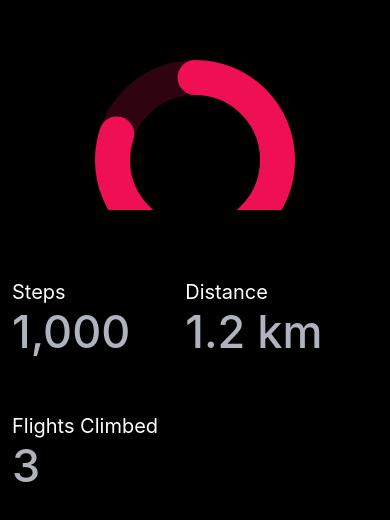
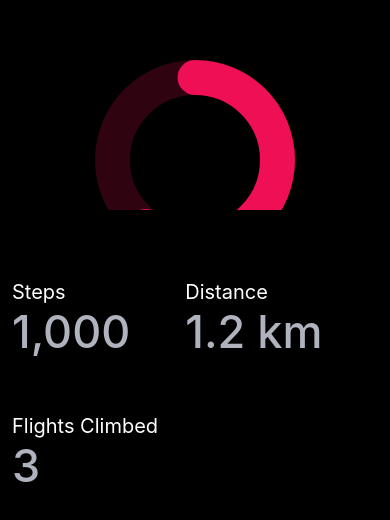
Before and after one commit to Scure21/StepCounter, a React Native app: screen / in a window 390 px wide. Shown: the part 136-656 px from the top of the page. Built offline with nearby package versions, Linux system fonts and the light colour scheme.

Commit message:
Add comment in render circle

```diff
--- a/App.js
+++ b/App.js
@@ -6,7 +6,7 @@ import RingProgress from "./components/RingProgress";
 export default function App() {
   return (
     <View style={styles.container}>
-      <RingProgress progress={0.8} />
+      <RingProgress progress={0.6} />
 
       <View style={styles.dataContainer}>
         <HealthData label="Steps" value="1,000" />
--- a/components/RingProgress.tsx
+++ b/components/RingProgress.tsx
@@ -59,6 +59,7 @@ const RingProgress = ({
       <SVG>
         {/* animated progress ring */}
         <AnimatedCircle animatedProps={animatedProps} {...circleDefaultProps} />
+        {/* arrow icon */}
         <AntDesign
           name="arrowright"
           size={strokeWidth * 0.8}
```
